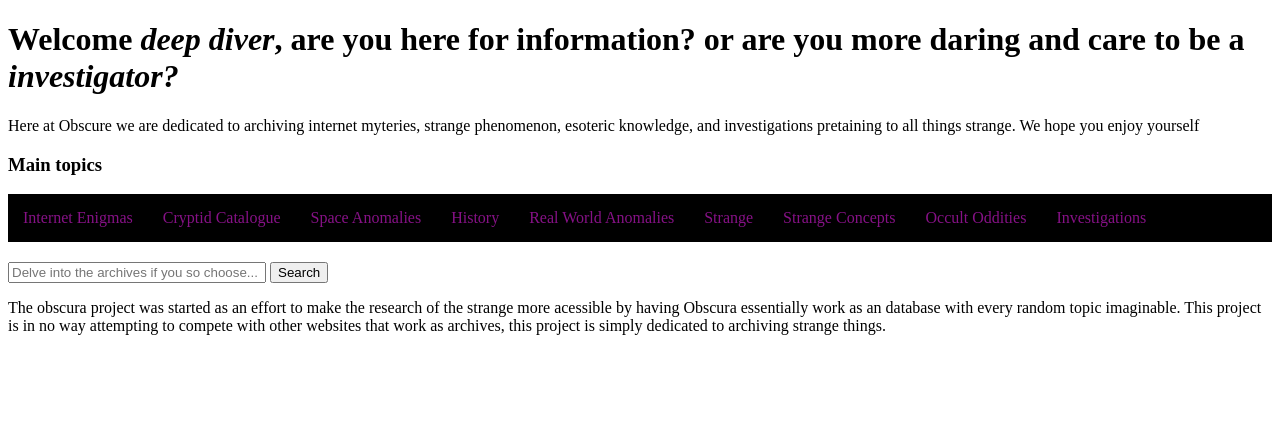
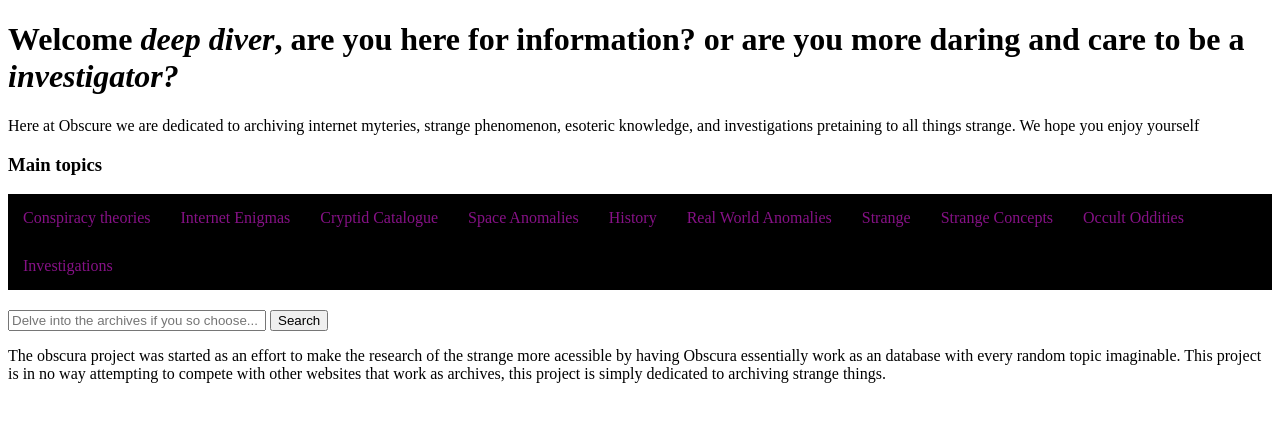
Before and after one commit to BarryBennyBonds/Obscura, a plain HTML site: page index.html in a window 1280 px wide. Drawn offline with Linux system fonts and the light colour scheme.

Commit message:
index.html

```diff
--- a/index.html
+++ b/index.html
@@ -19,7 +19,7 @@ Here at Obscure we are dedicated to archiving internet myteries, strange phenome
 <nav class="navbar">
     <ul>
 
-
+        <li><a href="ConspiracyTheories.html">Conspiracy theories</a></li>
         <li><a href="InternetMystique.html">Internet Enigmas</a></li>
         <li><a href="CryptidCatalogue.html">Cryptid Catalogue</a></li>
         <li><a href="SpaceAnomaly.html">Space Anomalies</a></li>
```
